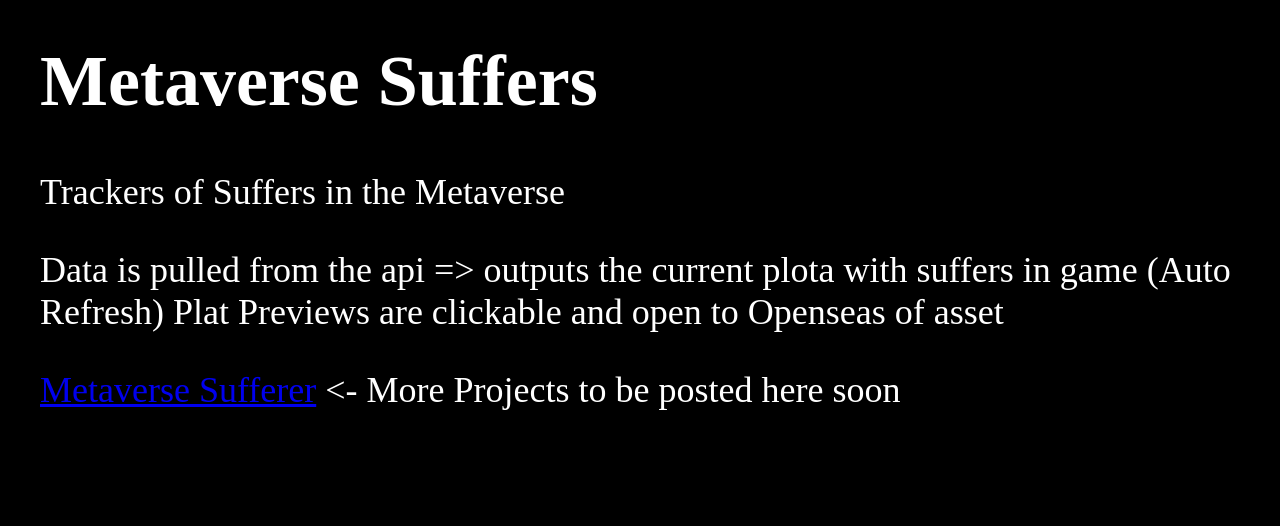
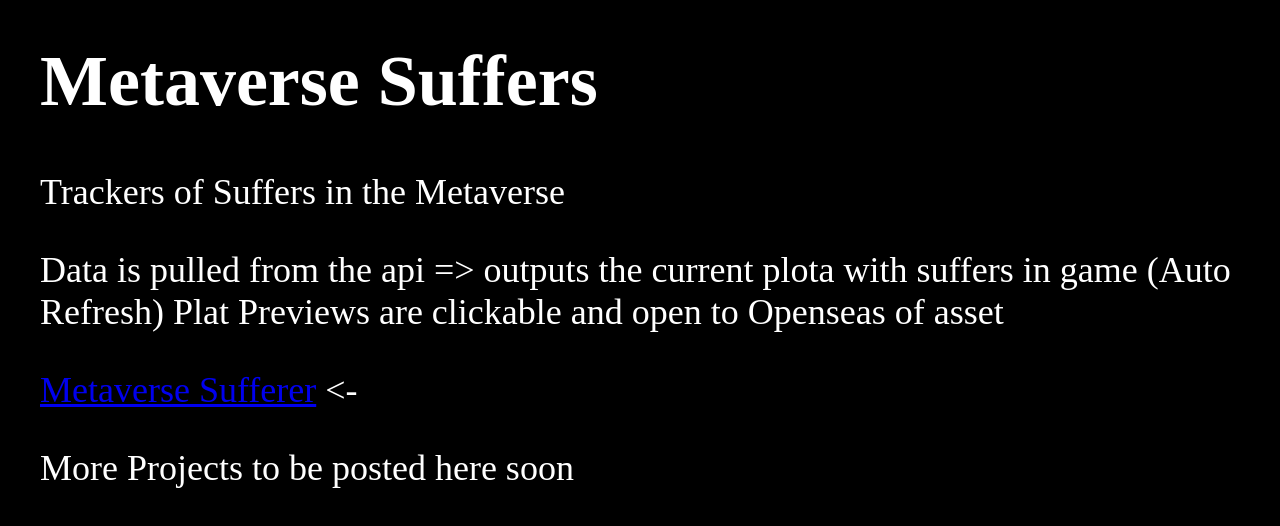
Before and after one commit to katzworld/TMWTTW, a plain HTML site: page index.html in a window 1280 px wide. Drawn offline with Linux system fonts and the light colour scheme.

Commit message:
Update index.html

```diff
--- a/index.html
+++ b/index.html
@@ -28,6 +28,6 @@
 	Plat Previews are clickable and open to Openseas of asset</p>
     <a href ="./Tracker/index.html">Metaverse Sufferer</a> <-
 
-More Projects to be posted here soon
+<p>More Projects to be posted here soon</p>
 </body>
 </html>
```
